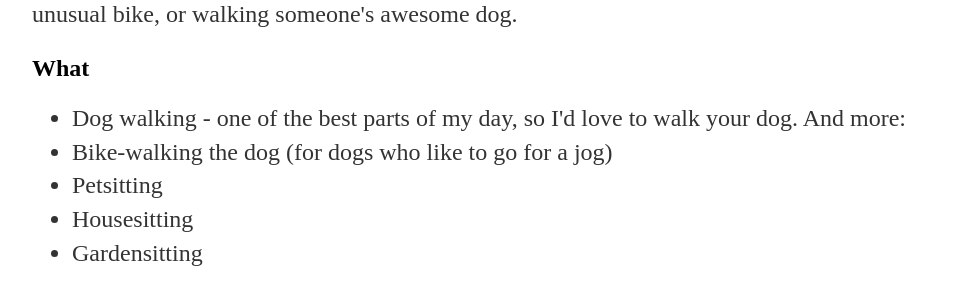
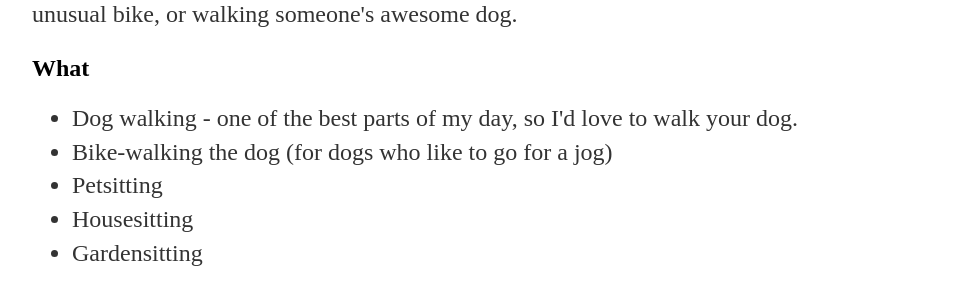
Before and after one commit to aniola/aniola.github.io, a Jekyll site: the page dog-walking/index.html, which Jekyll copies as it is, in a window 1280 px wide. Shown: the part 583-876 px from the top of the page, without its empty margins (160-1116 px from the left). Built offline with Jekyll 4.4.1, drawn with Linux system fonts in a browser that asks for light colours.

Commit message:
Update index.html

```diff
--- a/dog-walking/index.html
+++ b/dog-walking/index.html
@@ -31,7 +31,7 @@
 
         <h2>What</h2>
 	<ul>
-        <li>Dog walking - one of the best parts of my day, so I'd love to walk your dog.  And more:
+        <li>Dog walking - one of the best parts of my day, so I'd love to walk your dog.
         <li> Bike-walking the dog (for dogs who like to go for a jog)
         <li> Petsitting
         <li> Housesitting
```
